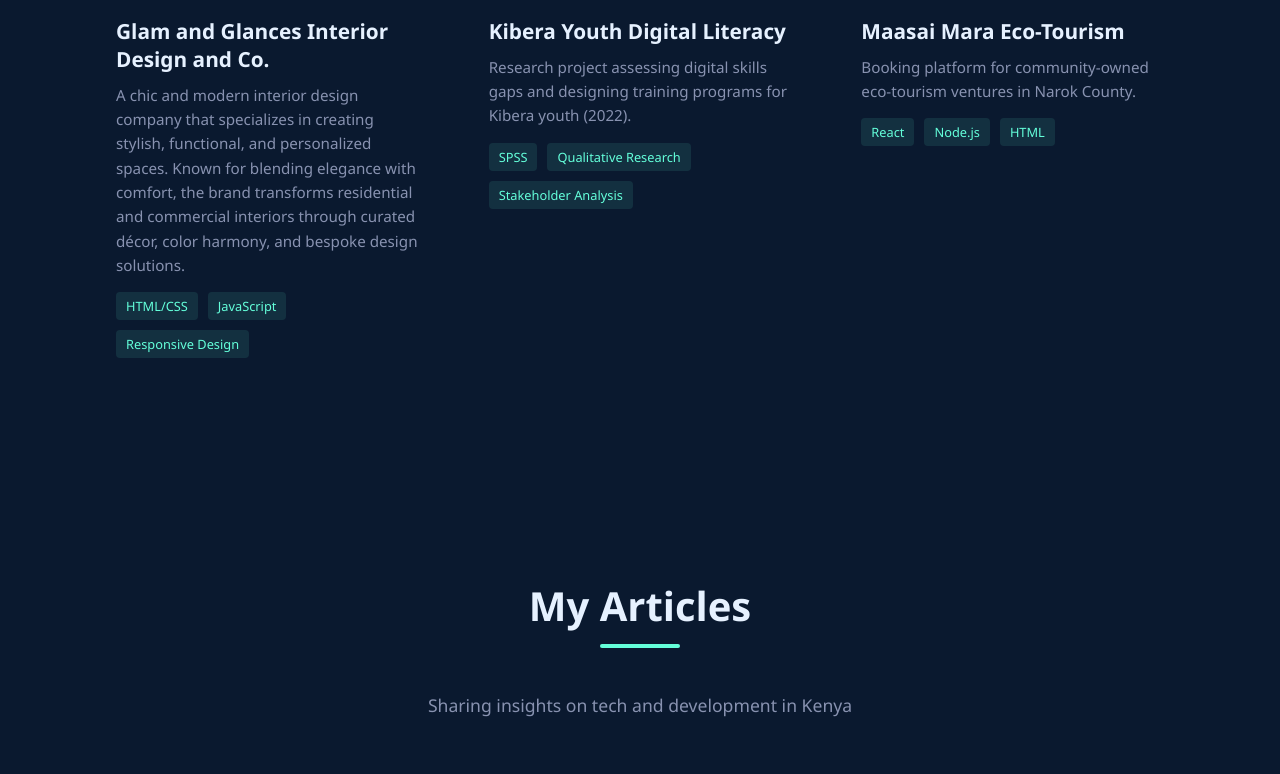
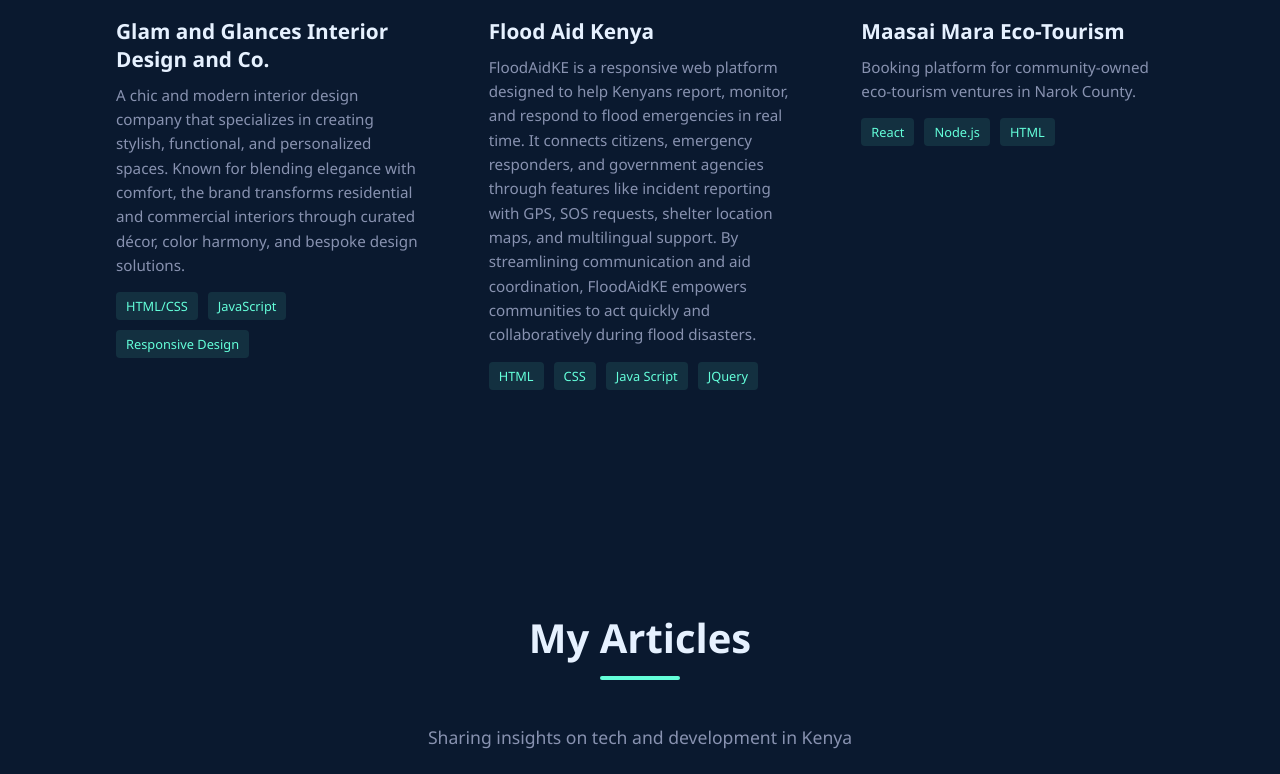
Before and after one commit to lordebenjii/portfolio, a plain HTML site: page index.html in a window 1280 px wide. Shown: the part 3781-4555 px from the top of the page. Drawn offline with Linux system fonts and the light colour scheme.

Commit message:
Update index.html

```diff
--- a/index.html
+++ b/index.html
@@ -387,20 +387,21 @@
             <!-- Project 2 - Development -->
             <div class="portfolio-item" data-category="development">
                 <div class="portfolio-img">
-                    <img src="img/digitalliteracy.jpg" alt="Kibera Youth Digital Literacy">
+                    <img src="img/digitalliteracy.jpg" alt="FloodaidKe">
                     <div class="portfolio-links">
-                        <a href="https://www.google.com/search?q=Kibera+Youth+Digital+Literacy&rlz=1C1GCEU_enKE1161KE1162&oq=Kibera+Youth+Digital+Literacy&gs_lcrp=EgZjaHJvbWUyBggAEEUYOTIHCAEQIRigATIHCAIQIRigAdIBCTE3MDRqMGoxNagCALACAA&sourceid=chrome&ie=UTF-8 " target="_blank">
-                            <i class="fas fa-file-pdf"></i>
+                        <a href="https://floodaidkenya.netlify.app/ " target="_blank">
+                            <i class="fas fa-file-globe"></i>
                         </a>
                     </div>
                 </div>
                 <div class="portfolio-content">
-                    <h3>Kibera Youth Digital Literacy</h3>
-                    <p>Research project assessing digital skills gaps and designing training programs for Kibera youth (2022).</p>
+                    <h3>Flood Aid Kenya</h3>
+                    <p>FloodAidKE is a responsive web platform designed to help Kenyans report, monitor, and respond to flood emergencies in real time. It connects citizens, emergency responders, and government agencies through features like incident reporting with GPS, SOS requests, shelter location maps, and multilingual support. By streamlining communication and aid coordination, FloodAidKE empowers communities to act quickly and collaboratively during flood disasters.</p>
                     <div class="portfolio-tech">
-                        <span>SPSS</span>
-                        <span>Qualitative Research</span>
-                        <span>Stakeholder Analysis</span>
+                        <span>HTML</span>
+                        <span>CSS</span>
+                        <span>Java Script</span>
+                        <span> JQuery</span>
                     </div>
                 </div>
             </div>
```
